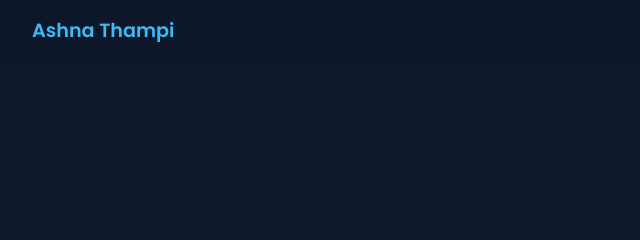
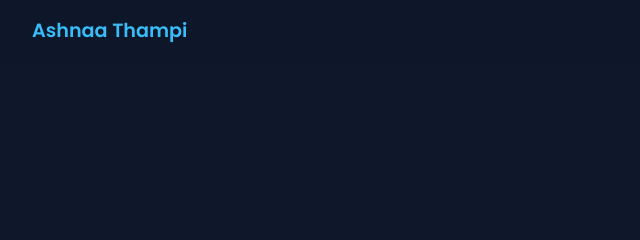
Before and after one commit to ashnaathampi33/ashnaathampi33.github.io, a plain HTML site: page index.html in a window 1280 px wide. Shown: the top 240 px of the page, 0-640 px from the left. Drawn offline with Linux system fonts and the light colour scheme.

Commit message:
Update index.html

```diff
--- a/index.html
+++ b/index.html
@@ -11,7 +11,7 @@
 
   <!-- Navbar -->
   <nav class="navbar">
-    <div class="logo">Ashna Thampi</div>
+    <div class="logo">Ashnaa Thampi</div>
     <ul class="nav-links">
       <li><a href="#home">Home</a></li>
       <li><a href="#about">About</a></li>
```
